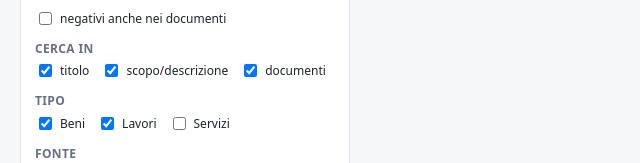
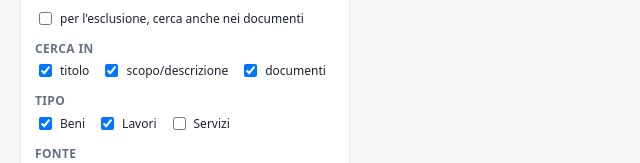
Before and after one commit to digiovas/rdo-radar, a plain HTML site: page dashboard/index.html in a window 1280 px wide. Shown: the part 563-726 px from the top of the page, 0-640 px from the left. Drawn offline with Linux system fonts and the light colour scheme; files whose address does not match are found by name.

Commit message:
Update checkbox label for document exclusion

```diff
--- a/dashboard/index.html
+++ b/dashboard/index.html
@@ -77,7 +77,7 @@
   <label for="negs">Parole chiave da escludere (una per riga)</label>
   <textarea id="negs" class="neg" placeholder="farmaco&#10;dispositivo medico&#10;ospedale"></textarea>
   <div class="chk" style="margin-top:6px">
-    <label title="Di default i negativi guardano titolo, descrizione e scopo. Nei documenti compaiono spesso per caso."><input type="checkbox" id="negDocs"> negativi anche nei documenti</label>
+    <label title="Di default i negativi guardano titolo, descrizione e scopo. Nei documenti compaiono spesso per caso."><input type="checkbox" id="negDocs"> per l'esclusione, cerca anche nei documenti</label>
   </div>
 
   <label>Cerca in</label>
```
